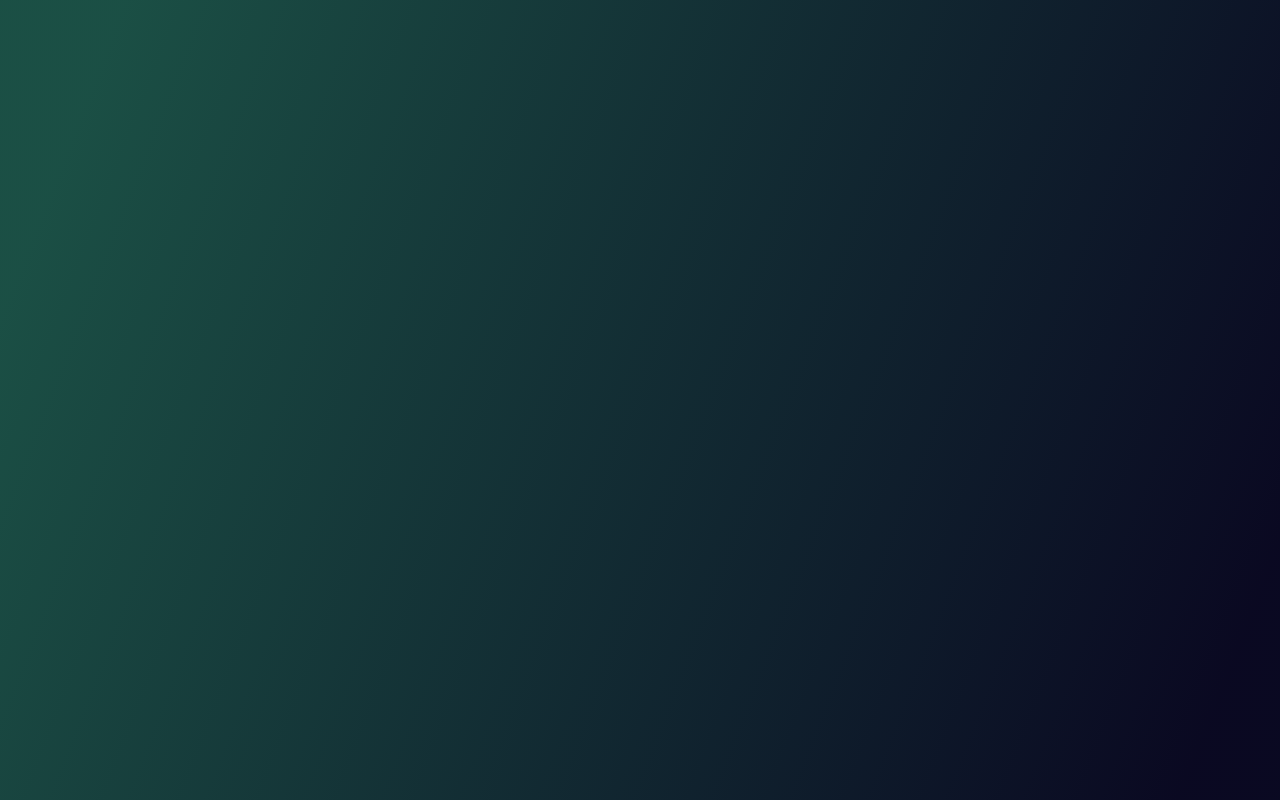
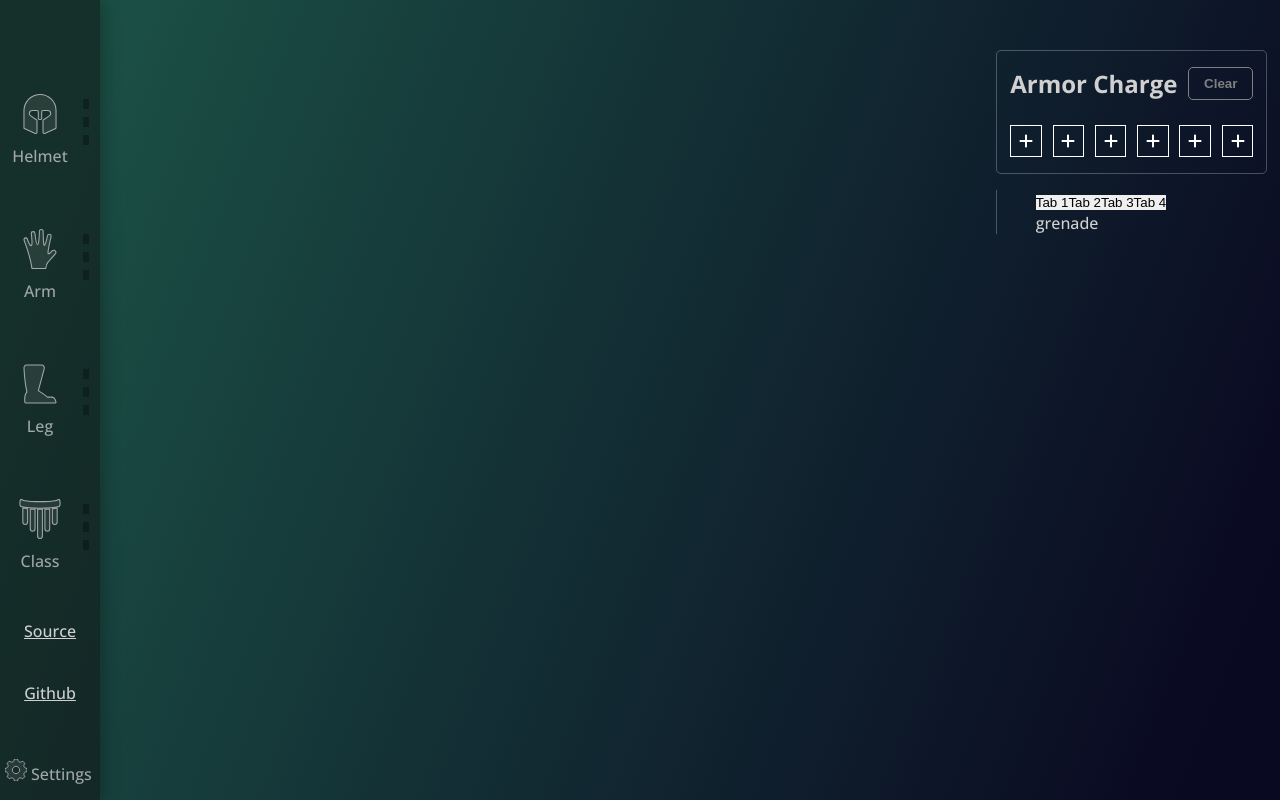
Before and after one commit to cranberriez/destiny-mod-calculator, a React (Create React App) app: page / in a window 1280 px wide. Before the commit this address had no page. Built offline with nearby package versions, Linux system fonts and the light colour scheme.

Commit message:
adding breakdown tabs and breakdown components

```diff
--- a/src/components/breakdown.js
+++ b/src/components/breakdown.js
@@ -1,6 +1,8 @@
 import React, {useState, useEffect, useMemo} from 'react';
 import Totals from './models/breakdownTotals.js';
+// import Tabs from './modules/breakdownTabs.js';
 import './css/breakdown.css';
+import TabsComponent from "./modules/breakdownTabs";
 
 function createData() {
     return {
@@ -16,7 +18,7 @@
             class: 0,
             super: 0,
         },
-        throw: {
+        use: {
             grenade: 0,
             melee: 0,
             class: 0,
@@ -37,28 +39,8 @@
     };
 }
 
-function Ability(props) {
-    const { data, type } = props;
-
-    return (
-        <div className="AbilityBreakdown">
-            {Object.keys(data).map(key => (
-            <div key={key}>
-                <h4>On {type} {key}</h4>
-                {Object.keys(data[key]).map(subkey => (
-                <div key={subkey}>
-                    <p>{subkey}: %{(data[key][subkey] * 100).toFixed(2)}</p>
-                </div>
-                ))}
-            </div>
-            ))}
-        </div>
-    )
-}
-
 function Breakdown(props) {
     const { helmetMods, legMods, armMods, classMods, armorCharge } = props;
-    const [ selectedPage, setSelectedPage ] = useState(0)
     const [ grenadeTotals, setGrenadeTotals ] = useState(new Totals(createData()))
     const [ meleeTotals, setMeleeTotals ] = useState(new Totals(createData()))
     const [ classTotals, setClassTotals ] = useState(new Totals(createData()))
@@ -66,7 +48,7 @@
 
     const allMods = useMemo(() => {
         return { ...helmetMods, ...legMods, ...armMods, ...classMods };
-    }, [helmetMods, legMods, armMods, classMods, armorCharge])
+    }, [helmetMods, legMods, armMods, classMods])
 
     useEffect(() => {
         const checkData = (data) => {
@@ -93,24 +75,55 @@
 
             if (ability === 'orb') return
 
-            // Pull tempdata for current ability
+            // Pull tempData for current ability
             let tempGeneratesTotals = tempTotals[ability]
 
             // Gets the total generated % of ability from current mod
             // If its a kickstart mod, add armor charge to stacks (should only work if count != 0)
-            let generateAmount = kickstart ? stacks[count + armorCharge.charge] : stacks[count]
+            let generatedAmount = kickstart ? stacks[count + armorCharge.charge] : stacks[count]
 
-            tempGeneratesTotals.updateValue(use, generates, generateAmount)
-            console.log(`On ${ability} : Generates ${generates}`)
-            console.table(tempGeneratesTotals)
+            let newGeneratedValue = tempGeneratesTotals.getValue(use, generates)
+            newGeneratedValue += generatedAmount
+            // Update the temp value
+            tempGeneratesTotals.updateValue(use, generates, newGeneratedValue)
         }
 
         checkData(allMods)
-    }, [allMods, armorCharge])
+
+        const stateSetters = {
+            'grenade': setGrenadeTotals,
+            'melee': setMeleeTotals,
+            'class': setClassTotals,
+            'super': setSuperTotals,
+        };
+
+        const stateValues = {
+            'grenade': grenadeTotals,
+            'melee': meleeTotals,
+            'class': classTotals,
+            'super': superTotals,
+        };
+
+        // Update the corresponding states
+        for (let ability in tempTotals) {
+            const stateSetter = stateSetters[ability];
+            let newTotal = tempTotals[ability]
+
+            if (stateSetter && !stateValues[ability].isEqual(newTotal)) {
+                stateSetter(newTotal);
+            }
+        }
+
+    }, [ allMods, armorCharge ])
 
     return (
         <div className='Breakdown'>
-
+            <TabsComponent
+                grenadeTotals={grenadeTotals}
+                meleeTotals={meleeTotals}
+                classTotals={classTotals}
+                superTotals={superTotals}
+            />
         </div>
     )
 }
--- a/src/components/css/breakdown.css
+++ b/src/components/css/breakdown.css
@@ -6,12 +6,6 @@
     color: #d0d0d0;
 
     position: relative;
-}
-
-.Breakdown::before {
-    content: 'Work in Progress';
-    font-weight: bold;
-    color: yellow;
 }
 
 .AbilityBreakdown {
--- a/src/components/models/breakdownTotals.js
+++ b/src/components/models/breakdownTotals.js
@@ -11,6 +11,9 @@
         return JSON.stringify(this.data) === JSON.stringify(otherTotals.getData());
     }
 
+    getValue(use, key) {
+        return this.data[use][key]
+    }
     updateValue(use, key, value) {
         this.data[use][key] = value;
     }
--- /dev/null
+++ b/src/components/modules/breakdownTabs.js
@@ -0,0 +1,48 @@
+import React, {useState, useEffect} from 'react';
+
+function capitalizeFirstLetter(str) {
+	return str.charAt(0).toUpperCase() + str.slice(1);
+}
+
+function TabsComponent(props) {
+	const { grenadeTotals, meleeTotals, classTotals, superTotals } = props;
+	const [activeTab, setActiveTab] = useState(0);
+
+	const handleTabChange = (tabIndex) => {
+		setActiveTab(tabIndex);
+	};
+
+	const tabData = [grenadeTotals, meleeTotals, classTotals, superTotals];
+
+	return (
+		<div>
+			<div className="tab-buttons">
+				<button onClick={() => handleTabChange(0)}>Tab 1</button>
+				<button onClick={() => handleTabChange(1)}>Tab 2</button>
+				<button onClick={() => handleTabChange(2)}>Tab 3</button>
+				<button onClick={() => handleTabChange(3)}>Tab 4</button>
+			</div>
+
+			<TabContent
+				data={tabData[activeTab]}
+				index={activeTab}
+			/>
+		</div>
+	);
+}
+
+function TabContent({ data, index }) {
+	console.table(data)
+	const dataNames = ['grenade', 'melee', 'class', 'super']
+
+	return (
+		<div className="tab-content">
+			{/* Render your layout using the received data */}
+			{dataNames[index]}
+
+
+		</div>
+	);
+}
+
+export default TabsComponent;
```
